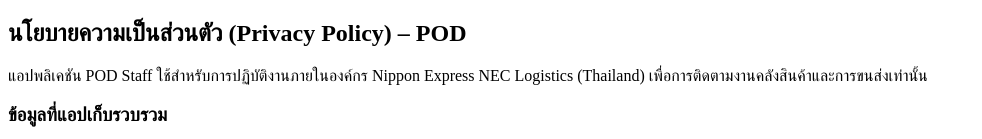
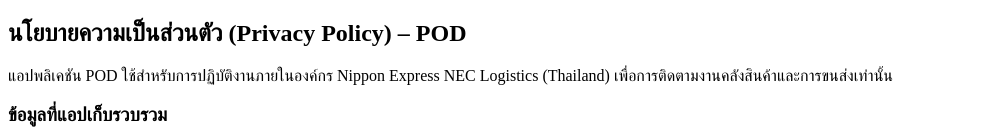
Before and after one commit to K-ROOM/pod-privacy-policy, a plain HTML site: page index.html in a window 1280 px wide. Shown: the top 139 px of the page, without its empty margins (0-982 px from the left). Drawn offline with Linux system fonts and the light colour scheme.

Commit message:
Update index.html

```diff
--- a/index.html
+++ b/index.html
@@ -6,7 +6,7 @@
 </head>
 <body>
   <h2>นโยบายความเป็นส่วนตัว (Privacy Policy) – POD</h2>
-  <p>แอปพลิเคชัน POD Staff ใช้สำหรับการปฏิบัติงานภายในองค์กร Nippon Express NEC Logistics (Thailand)
+  <p>แอปพลิเคชัน POD ใช้สำหรับการปฏิบัติงานภายในองค์กร Nippon Express NEC Logistics (Thailand)
     เพื่อการติดตามงานคลังสินค้าและการขนส่งเท่านั้น</p>
 
   <h3>ข้อมูลที่แอปเก็บรวบรวม</h3>
```
